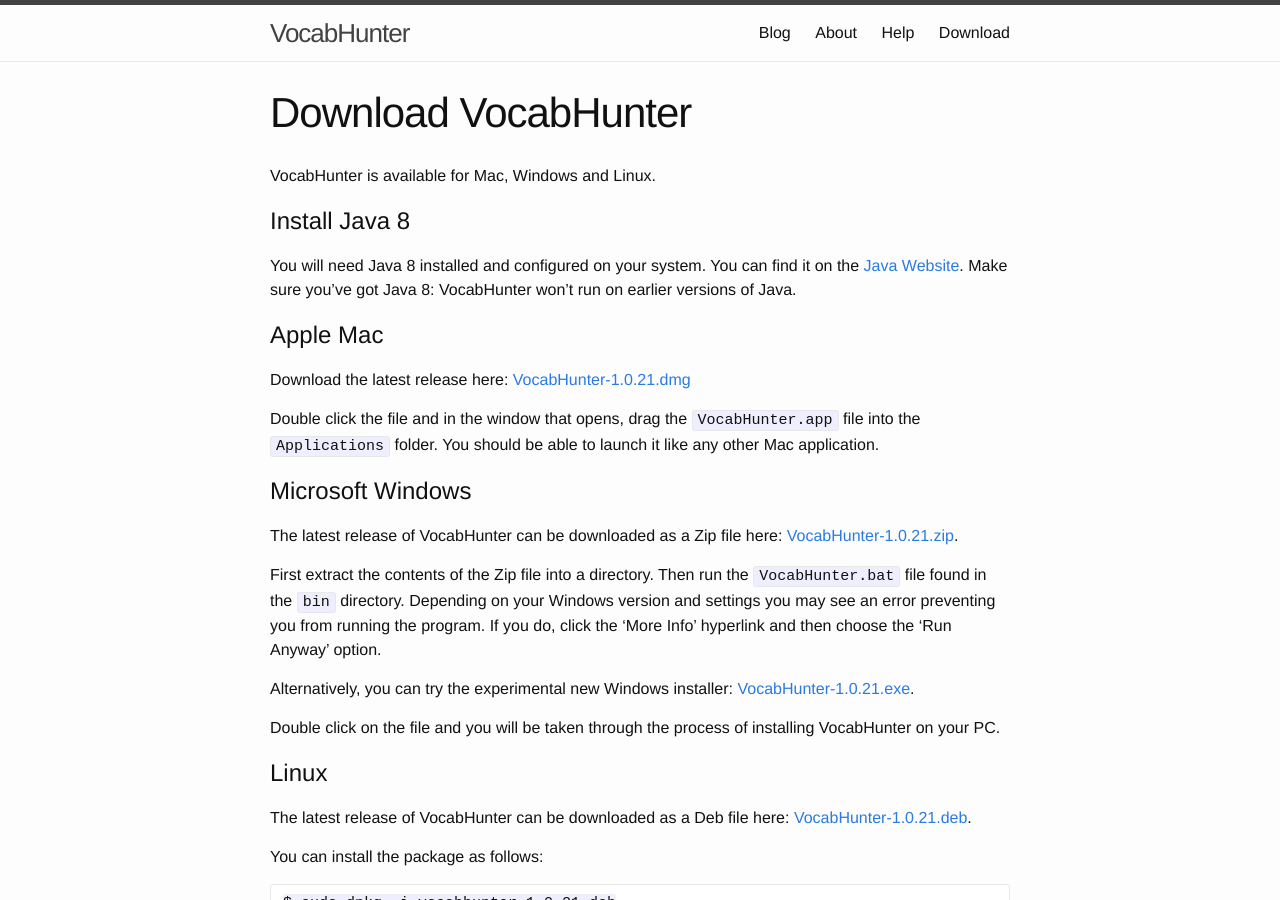
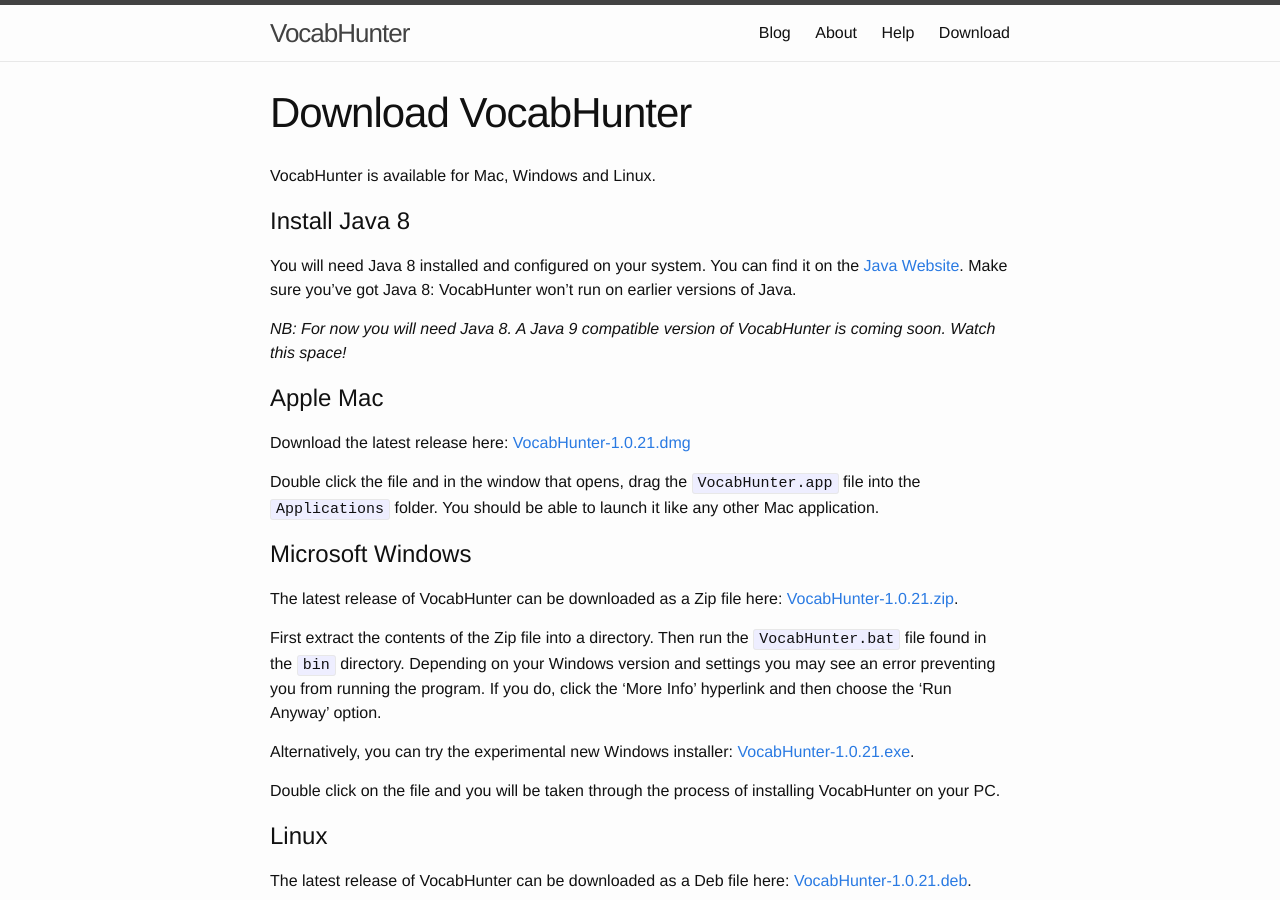
Before and after one commit to VocabHunter/vocabhunter.github.io, a Jekyll site: the page built from download.md, in a window 1280 px wide and 900 px high. Built offline with Jekyll 4.4.1, drawn with Linux system fonts in a browser that asks for light colours.

Commit message:
Added note to say that Java 8 is required

```diff
--- a/download.md
+++ b/download.md
@@ -13,6 +13,8 @@
 # Install Java 8
 
 You will need Java 8 installed and configured on your system.  You can find it on the [Java Website](https://java.com/download/).  Make sure you've got Java 8: VocabHunter won't run on earlier versions of Java.
+
+_NB: For now you will need Java 8.  A Java 9 compatible version of VocabHunter is coming soon.  Watch this space!_
 
 # Apple Mac
 
```
